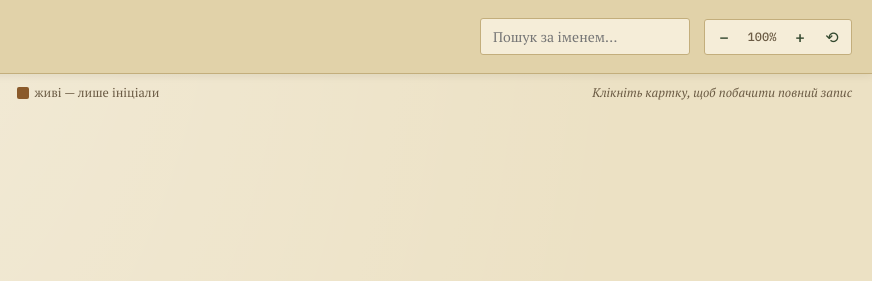
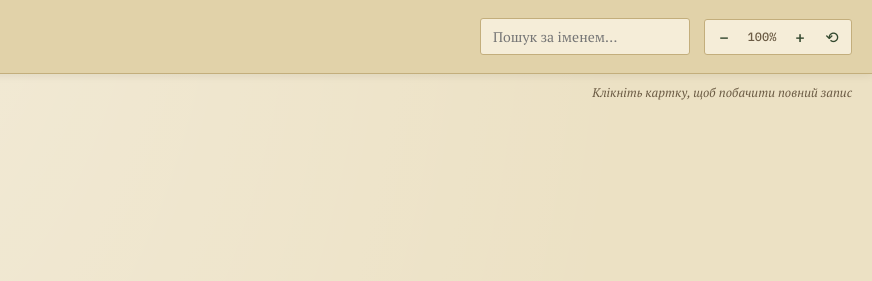
Before and after one commit to silentnik1/familytree, a plain HTML site: page index.html in a window 1280 px wide. Shown: the top 281 px of the page, 408-1280 px from the left. Drawn offline with Linux system fonts and the light colour scheme.

Commit message:
Update index.html

```diff
--- a/index.html
+++ b/index.html
@@ -35,7 +35,6 @@
 <div class="legend">
   <span class="legend-item"><i class="swatch trunk"></i> пряма лінія (шлюбний запис)</span>
   <span class="legend-item"><i class="swatch sibling"></i> брати / сестри / бічні гілки</span>
-  <span class="legend-item"><i class="swatch living"></i> живі — лише ініціали</span>
   <span class="legend-item hint">Клікніть картку, щоб побачити повний запис</span>
 </div>
 
```
